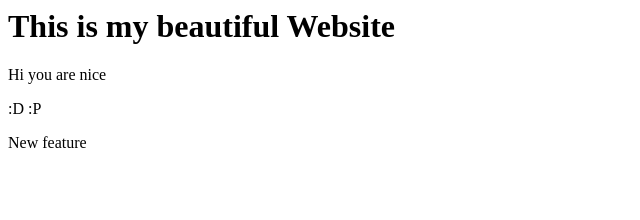
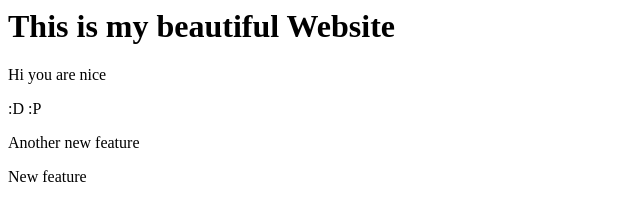
Before and after one commit to pritiranjannk/learn, a plain HTML site: page index.html in a window 1280 px wide. Shown: the whole page, without its empty margins (0-640 px from the left). Drawn offline with Linux system fonts and the light colour scheme.

Commit message:
Another new feature

```diff
--- a/index.html
+++ b/index.html
@@ -3,5 +3,6 @@
 <h1>This is my beautiful Website</h1>
 <p>Hi you are nice</p>
 <p>:D :P </p>
+<p>Another new feature</p>
 <p>New feature</p>
 </html>
```
